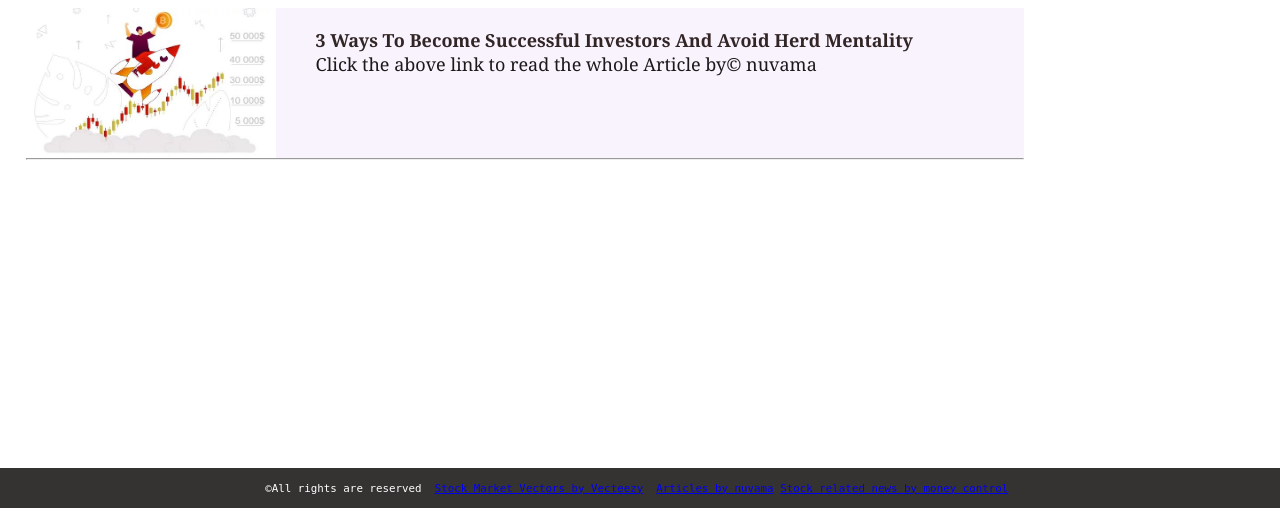
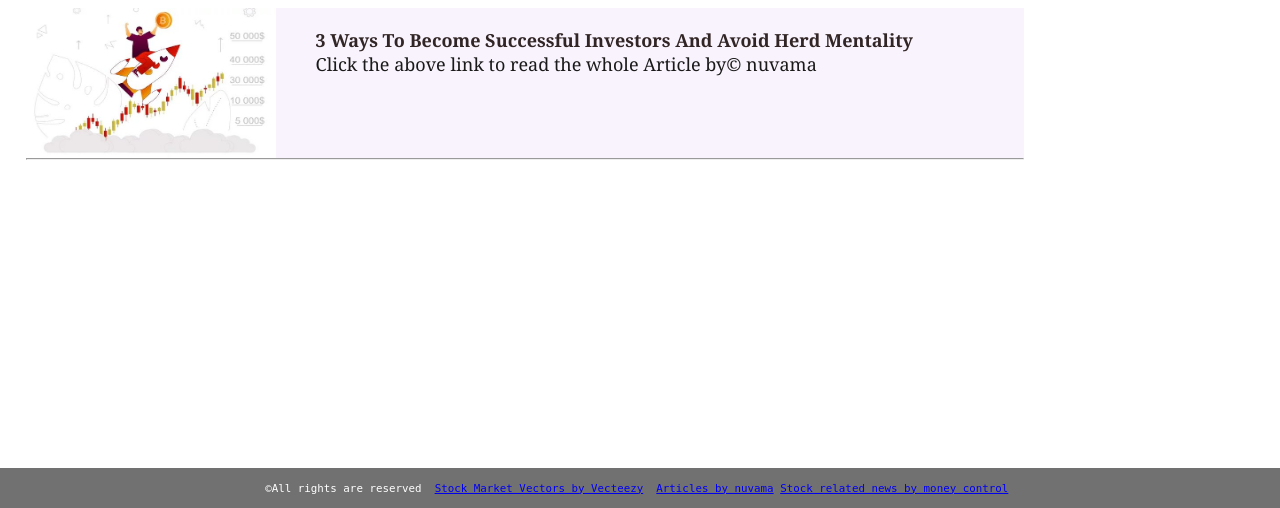
Before and after one commit to kiokichi/StockMA, a PHP site: page /index.html in a window 1280 px wide. Shown: the part 801-1309 px from the top of the page. Run offline with PHP 8.4, Linux system fonts and the light colour scheme.

Commit message:
Update utils.css

```diff
--- a/css/utils.css
+++ b/css/utils.css
@@ -1,5 +1,6 @@
 :root {
-  --main-bg-color: #353232;
+  --main-bg-color: rgb(114, 113, 113)
+  ;
   --font1: 'Baloo Bhaina2', cursive;
   --font2: 'Roboto', sans-serif;
 
```
